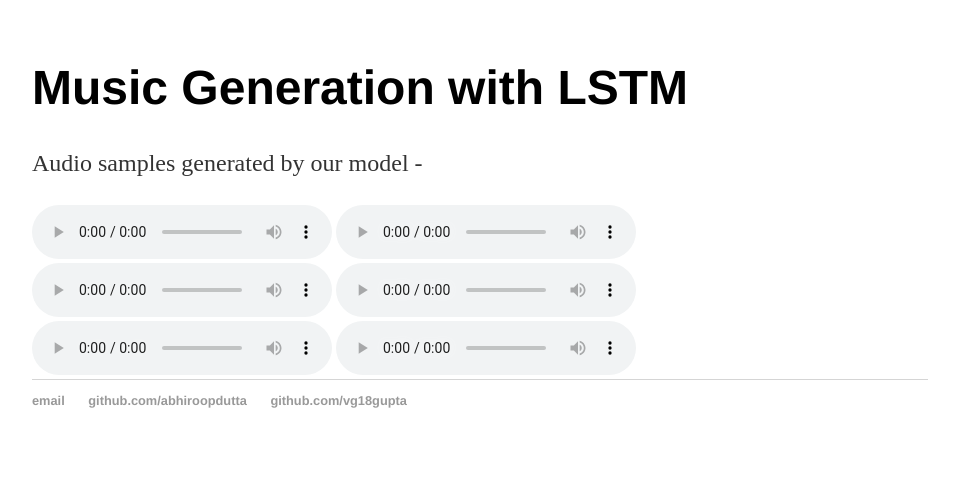
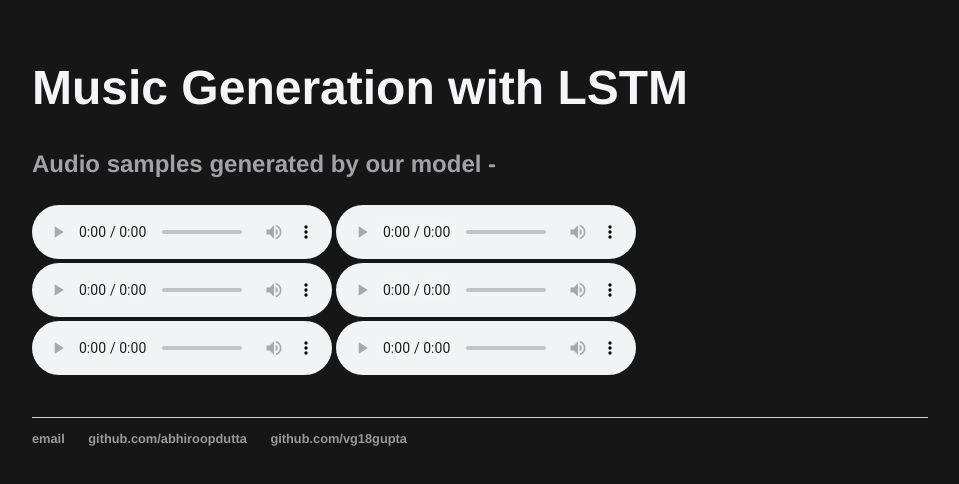
Before and after one commit to abhiroopdutta/testsite, a plain HTML site: page index.html in a window 1280 px wide. Shown: the whole page, without its empty margins (160-1119 px from the left). Drawn offline with Linux system fonts and the light colour scheme.

Commit message:
Update main.css

```diff
--- a/css/main.css
+++ b/css/main.css
@@ -1,14 +1,16 @@
 body {
     margin: 60px auto;
     width: 70%;
+    background-color: #161616;
 }
-nav ul, footer ul {
+
+footer ul {
     font-family:'Helvetica', 'Arial', 'Sans-Serif';
     padding: 0px;
     list-style: none;
     font-weight: bold;
 }
-nav ul li, footer ul li {
+footer ul li {
     display: inline;
     margin-right: 20px;
 }
@@ -20,17 +22,22 @@ a:hover {
     text-decoration: underline;
 }
 h1 {
+    color:#f5f5f7;
+    font-weight: 700;
     font-size: 3em;
     font-family:'Helvetica', 'Arial', 'Sans-Serif';
 }
 p {
+    font-family:'Helvetica', 'Arial', 'Sans-Serif';
+    font-weight: 600;
     font-size: 1.5em;
     line-height: 1.4em;
-    color: #333;
+    color: #a1a1a6;
 }
 footer {
+    margin-top: 3em;
     border-top: 1px solid #d5d5d5;
-    font-size: .8em;
+    font-size: 0.8em;
 }
 
 ul.posts {
@@ -41,3 +48,7 @@ ul.posts {
 ul.posts li {
     list-style: none;
 }
+
+audio{
+
+}
```
